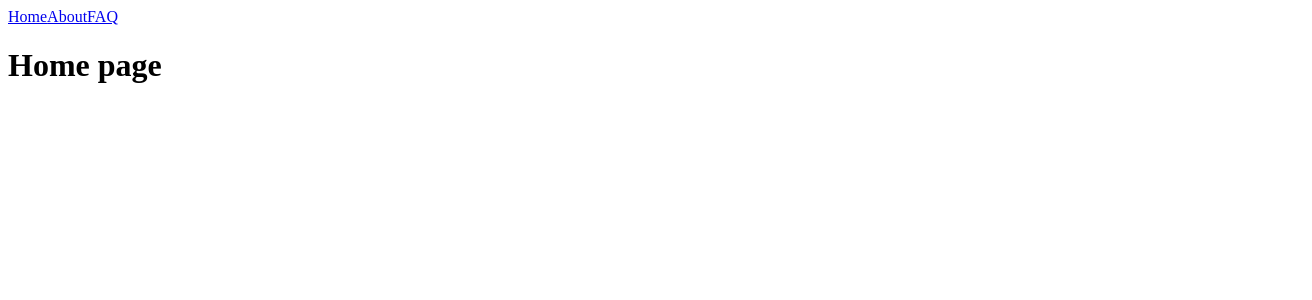
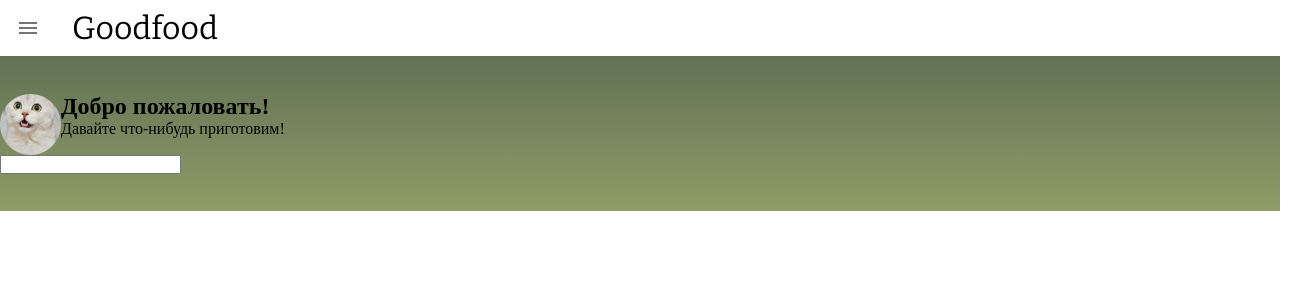
Before and after one commit to anatoliypus/gudfud_front, a React (Create React App) app: page / in a window 1280 px wide. Shown: the top 300 px of the page, 1312 px wide, since content can reach past the window. Built offline with nearby package versions, Linux system fonts and the light colour scheme.

Commit message:
initial main route made

```diff
--- a/public/index.html
+++ b/public/index.html
@@ -11,6 +11,11 @@
         <meta
             name="description"
             content="Web site created using create-react-app"
+        />
+        <link rel="preconnect" href="https://fonts.gstatic.com" />
+        <link
+            href="https://fonts.googleapis.com/css2?family=Bitter:wght@300;400;700&display=swap"
+            rel="stylesheet"
         />
         <link rel="apple-touch-icon" href="%PUBLIC_URL%/logo192.png" />
         <!--
@@ -41,6 +46,5 @@
 
       To begin the development, run `npm start` or `yarn start`.
       To create a production bundle, use `npm run build` or `yarn build`.
-    -->
-  </body>
+    --></body>
 </html>
--- a/src/App.module.css
+++ b/src/App.module.css
@@ -1,50 +1,4 @@
-.main {
-    height: 100%;
-    width: 100%;
-    background-image: url('./bg.jpg');
-    background-size: cover;
-    background-position: center center;
-    position: absolute;
-    top: 0;
-    left: 0;
-    display: flex;
-    flex-direction: column;
-    align-items: center;
+* {
+    margin: 0;
+    padding: 0;
 }
-
-.content {
-    display: flex;
-    flex-direction: column;
-    align-items: flex-start;
-    width: 75%;
-    position: absolute;
-    top: 45%;
-}
-
-.content h1 {
-    font-family: 'Bitter';
-    font-weight: 400;
-    color: #fff;
-    font-size: 64px;
-}
-
-.content h2 {
-    font-family: 'Bitter';
-    color: #fff;
-    font-size: 36px;
-    font-weight: 300;
-    margin-top: 20px;
-}
-
-.mainBtn {
-    background-color: #A3B18A;
-    width: 280px;
-    height: 60px;
-    border-radius: 20px;
-    font-family: 'Bitter';
-    font-weight: 300;
-    color: #fff;
-    font-size: 30px;
-    border: 0;
-    margin-top: 50px;
-}
--- a/src/App.tsx
+++ b/src/App.tsx
@@ -1,14 +1,11 @@
 import React from 'react'
-import { BrowserRouter as Router, Link, Switch, Route } from 'react-router-dom'
+import { BrowserRouter as Router, Switch, Route } from 'react-router-dom'
+import { Main } from './routes/Main'
+import './App.module.css'
 
 function App() {
     return (
         <Router>
-            <nav>
-                <Link to="/">Home</Link>
-                <Link to="/about">About</Link>
-                <Link to="/faq">FAQ</Link>
-            </nav>
             <Switch>
                 <Route path="/about">
                     <h1>About page</h1>
@@ -17,7 +14,7 @@ function App() {
                     <h1>FAQ page</h1>
                 </Route>
                 <Route path="/">
-                    <h1>Home page</h1>
+                    <Main></Main>
                 </Route>
             </Switch>
         </Router>
--- /dev/null
+++ b/src/routes/Main.tsx
@@ -0,0 +1,12 @@
+import React from 'react'
+import { Header } from './components/Header/Header'
+import { WelcomeSearch } from './components/WelcomeSearch/WelcomeSearch'
+
+export function Main() {
+    return (
+        <div>
+            <Header />
+            <WelcomeSearch />
+        </div>
+    )
+}
--- /dev/null
+++ b/src/routes/components/Header/Header.module.css
@@ -0,0 +1,29 @@
+.header {
+    width: 100%;
+    height: 56px;
+    background-color: #fff;
+    display: flex;
+    align-items: center;
+    padding: 0 16px;
+}
+
+.sidebarButton {
+    width: 24px;
+    height: 24px;
+    background-image: url('./img/burger.svg');
+    background-color: transparent;
+    border: 0;
+}
+
+.sidebarButton:focus,
+.sidebarButton:active {
+    outline: none;
+}
+
+.heading {
+    font-family: 'Bitter';
+    font-weight: 400;
+    font-size: 20;
+    color: #000;
+    margin-left: 32px;
+}
--- /dev/null
+++ b/src/routes/components/Header/Header.tsx
@@ -0,0 +1,11 @@
+import React from 'react'
+import styles from './Header.module.css'
+
+export function Header() {
+    return (
+        <header className={styles.header}>
+            <button className={styles.sidebarButton}></button>
+            <h1 className={styles.heading}>Goodfood</h1>
+        </header>
+    )
+}
--- /dev/null
+++ b/src/routes/components/WelcomeSearch/WelcomeSearch.module.css
@@ -0,0 +1,10 @@
+.welcomeSearchBlock {
+    width: 100%;
+    height: auto;
+    padding: 37px 0;
+    background: linear-gradient(180deg, #617154 0%, #cfd983 236.82%);
+}
+
+.welcomeBlock {
+    display: flex;
+}
--- /dev/null
+++ b/src/routes/components/WelcomeSearch/WelcomeSearch.tsx
@@ -0,0 +1,18 @@
+import React from 'react'
+import styles from './WelcomeSearch.module.css'
+import avatar from './img/avatar.png'
+
+export function WelcomeSearch() {
+    return (
+        <div className={styles.welcomeSearchBlock}>
+            <div className={styles.welcomeBlock}>
+                <img src={avatar} alt="" className={styles.avatar} />
+                <div className={styles.welcomeText}>
+                    <h2>Добро пожаловать!</h2>
+                    <p>Давайте что-нибудь приготовим!</p>
+                </div>
+            </div>
+            <input type="text" className="search" />
+        </div>
+    )
+}
```
Also changed, not shown: src/view/main/Main.module.css (deleted, +0 -50 lines), src/view/main/Main.tsx (deleted, +0 -16 lines), src/routes/components/Header/img/burger.svg (added), src/routes/components/WelcomeSearch/img/avatar.png (added). Lines whose indentation alone changed are shown as unchanged.
